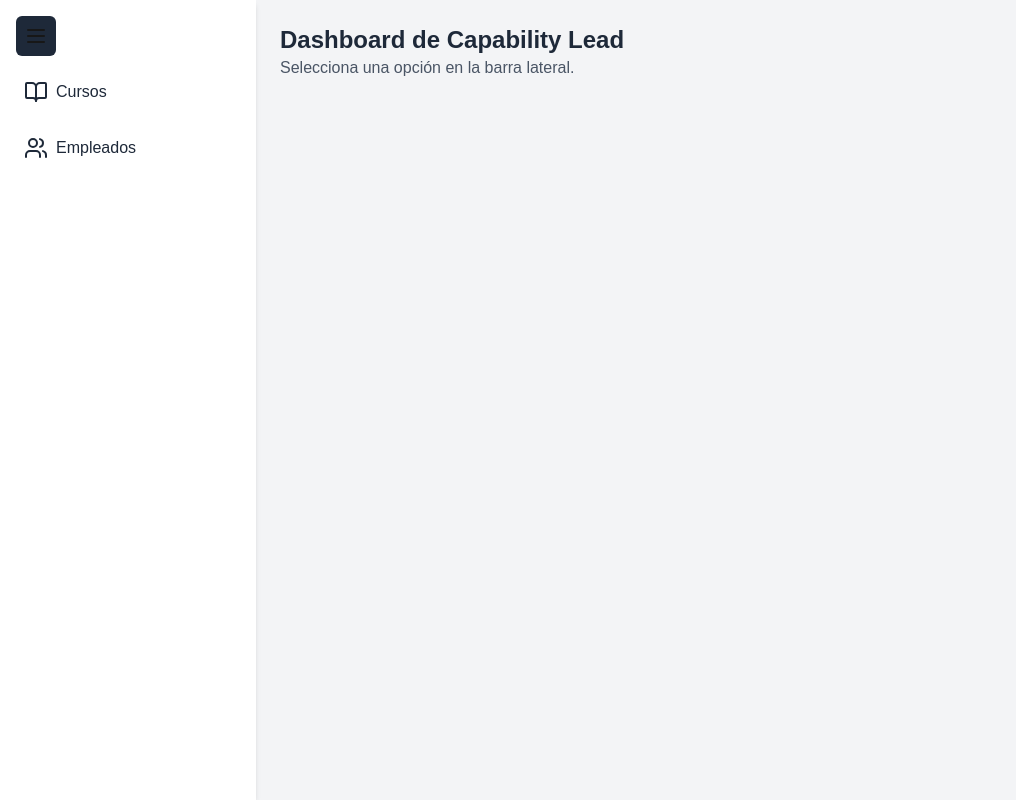
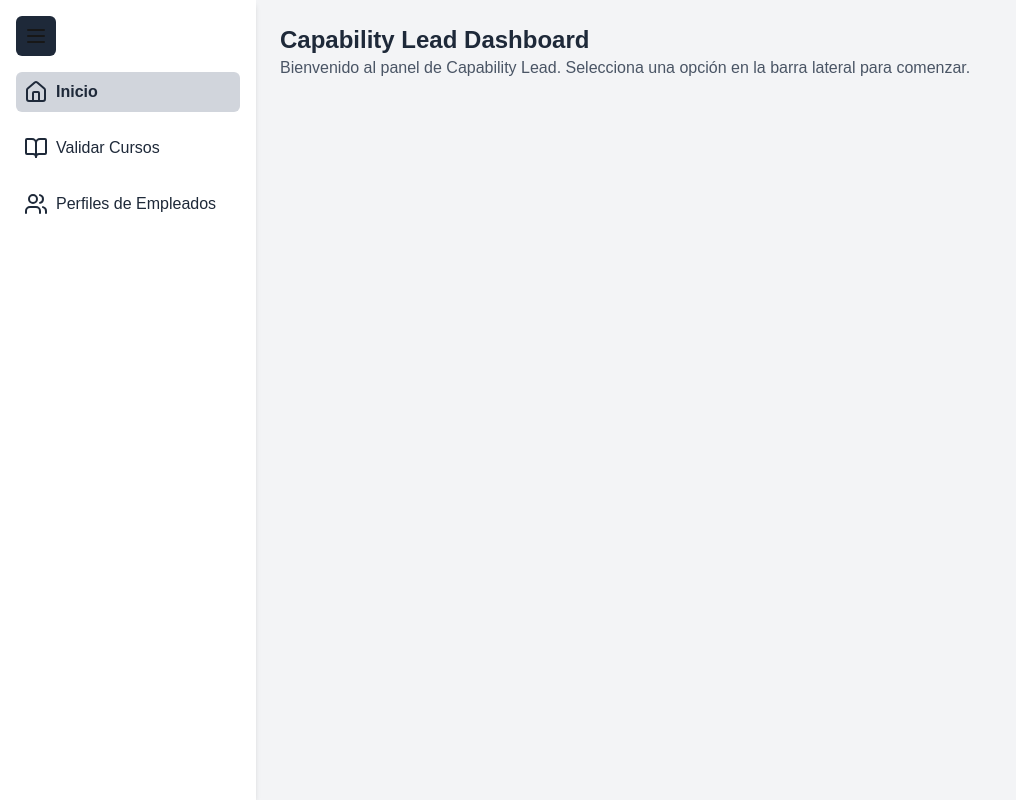
Before and after one commit to RICTEL04/pathexplorer-esquimales, a Next.js app: page /capability-lead in a window 1280 px wide. Shown: the whole page, without its empty margins (0-1016 px from the left). Built offline with nearby package versions, Linux system fonts and the light colour scheme.

Commit message:
added navigation to child pages and a parent layout, updated sidebar

```diff
--- /dev/null
+++ b/app/capability-lead/layout.tsx
@@ -0,0 +1,18 @@
+"use client";
+import Sidebar from "@/components/sidebar";
+import { BookOpen, Users, Home } from "lucide-react"; // Import Home icon
+
+const routes = [
+  { href: "/capability-lead", label: "Inicio", Icon: Home }, // Root route
+  { href: "/capability-lead/validar-cursos", label: "Validar Cursos", Icon: BookOpen },
+  { href: "/capability-lead/perfiles-de-empleados", label: "Perfiles de Empleados", Icon: Users },
+];
+
+export default function CapabilityLeadLayout({ children }: { children: React.ReactNode }) {
+  return (
+    <div className="flex min-h-screen bg-gray-100">
+      <Sidebar routes={routes} />
+      <main className="flex-1 p-6">{children}</main>
+    </div>
+  );
+}
--- a/app/capability-lead/page.tsx
+++ b/app/capability-lead/page.tsx
@@ -1,21 +1,13 @@
 "use client";
-import Sidebar from "@/components/sidebar";
-import { BookOpen, Users, Map } from "lucide-react"; // Import the Map icon
 
-const routes = [
-  { href: "/capability-lead/cursos", label: "Cursos", Icon: BookOpen },
-  { href: "/capability-lead/empleados", label: "Empleados", Icon: Users },
-];
-
-export default function AdminDashboard() {
+export default function CapabilityLeadPage() {
   return (
-    <div className="flex min-h-screen bg-gray-100">
-      <Sidebar routes={routes} />
-      {/* Main Content */}
-      <main className="flex-1 p-6">
-        <h1 className="text-gray-800 text-2xl font-bold">Dashboard de Capability Lead</h1>
-        <p className="text-gray-600">Selecciona una opción en la barra lateral.</p>
-      </main>
+    <div>
+      <h1 className="text-gray-800 text-2xl font-bold">Capability Lead Dashboard</h1>
+      <p className="text-gray-600">
+        Bienvenido al panel de Capability Lead. Selecciona una opción en la barra lateral para comenzar.
+      </p>
+      {/* Add any additional content or overview for the Capability Lead dashboard here */}
     </div>
   );
 }
--- /dev/null
+++ b/app/capability-lead/perfiles-de-empleados/page.tsx
@@ -0,0 +1,11 @@
+"use client";
+
+export default function PerfilesDeEmpleadosPage() {
+  return (
+    <div>
+      <h1 className="text-gray-800 text-2xl font-bold">Perfiles de Empleados</h1>
+      <p className="text-gray-600">Aquí puedes gestionar los perfiles de los empleados.</p>
+      {/* Add your content for managing employee profiles here */}
+    </div>
+  );
+}
--- /dev/null
+++ b/app/capability-lead/validar-cursos/page.tsx
@@ -0,0 +1,11 @@
+"use client";
+
+export default function ValidarCursosPage() {
+  return (
+    <div>
+      <h1 className="text-gray-800 text-2xl font-bold">Validar Cursos</h1>
+      <p className="text-gray-600">Aquí puedes validar los cursos disponibles.</p>
+      {/* Add your content for validating courses here */}
+    </div>
+  );
+}
--- a/components/sidebar.tsx
+++ b/components/sidebar.tsx
@@ -1,5 +1,6 @@
-"use client"
+"use client";
 import Link from "next/link";
+import { usePathname } from "next/navigation";
 import { Menu } from "lucide-react";
 import { useState } from "react";
 
@@ -15,6 +16,7 @@ interface SidebarProps {
 
 export default function Sidebar({ routes }: SidebarProps) {
   const [isSidebarOpen, setIsSidebarOpen] = useState(true);
+  const pathname = usePathname(); // Get the current route
 
   return (
     <aside
@@ -33,7 +35,9 @@ export default function Sidebar({ routes }: SidebarProps) {
           <Link
             key={href}
             href={href}
-            className="text-gray-800 flex items-center gap-2 p-2 rounded-md hover:bg-gray-200"
+            className={`text-gray-800 flex items-center gap-2 p-2 rounded-md hover:bg-gray-200 ${
+              pathname === href ? "bg-gray-300 font-bold" : ""
+            }`}
           >
             <Icon /> {isSidebarOpen && label}
           </Link>
```
